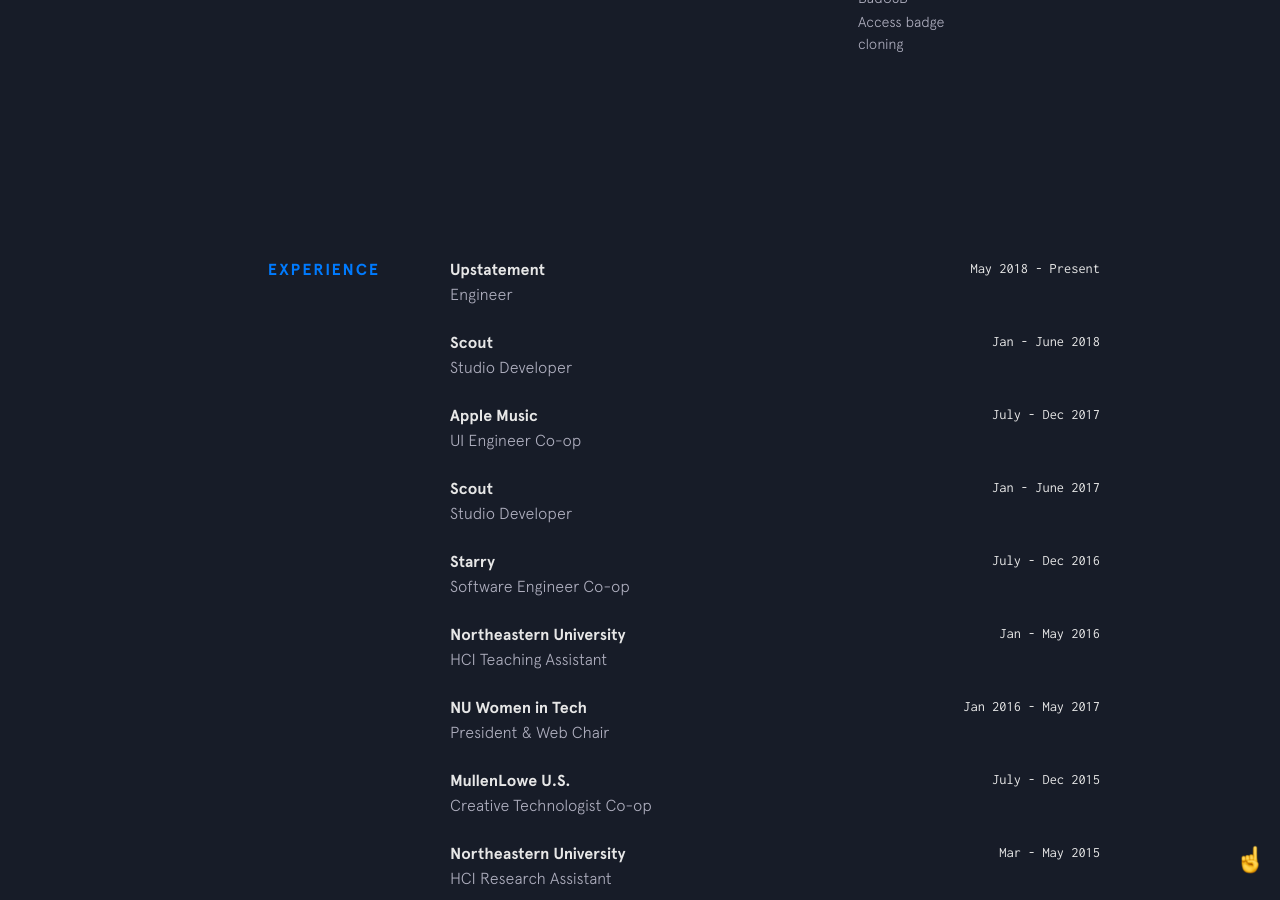
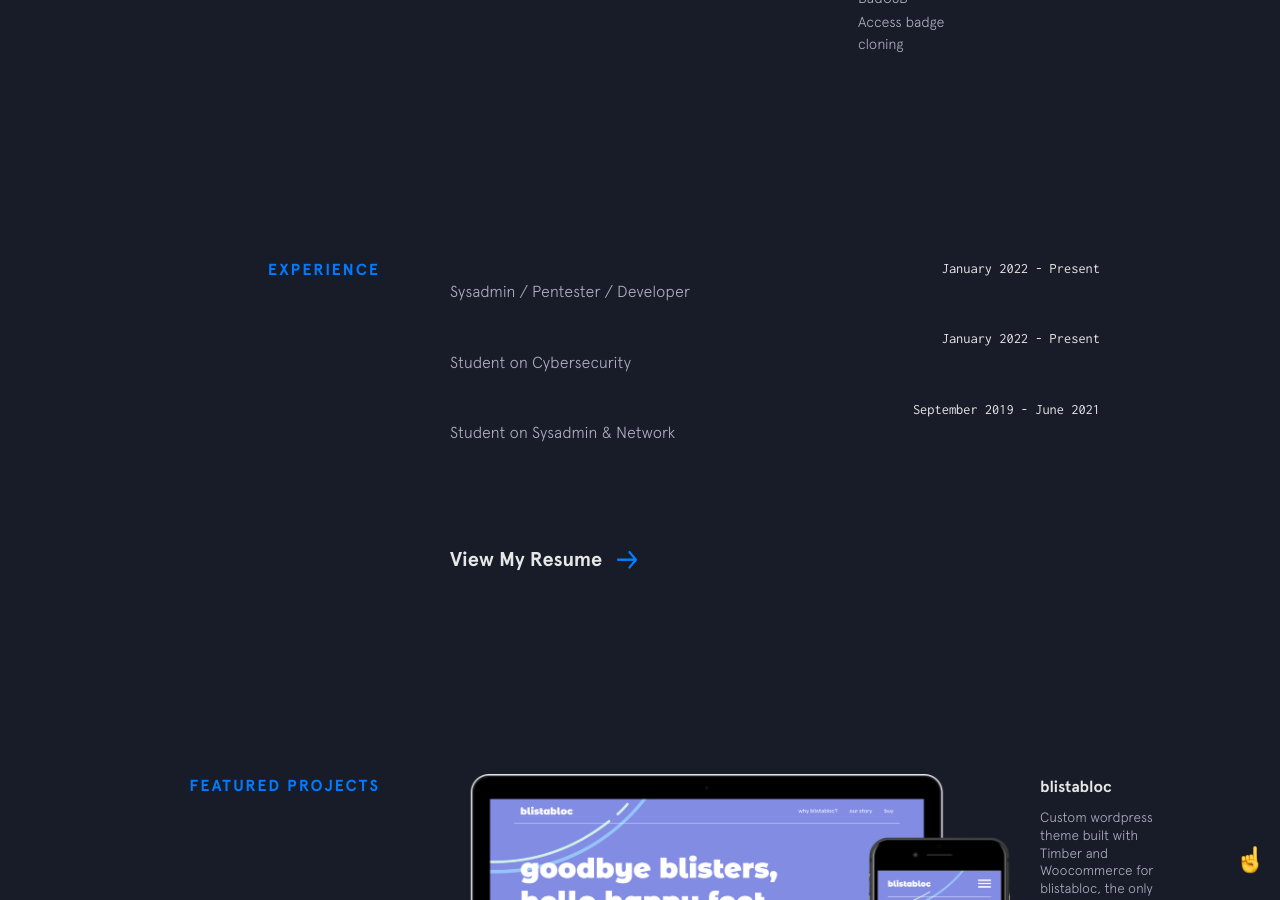
Before and after one commit to Fastiraz/Fastiraz.github.io, a Jekyll site: the page built from index.html, in a window 1280 px wide and 900 px high, scrolled down 1821 px. Built offline with Jekyll 4.4.1, drawn with Linux system fonts in a browser that asks for light colours; nearby versions of some CDN libraries.

Commit message:
Update experience.yml

```diff
--- a/_data/experience.yml
+++ b/_data/experience.yml
@@ -1,44 +1,14 @@
-- company: Upstatement
-  url: https://www.upstatement.com/
-  time: May 2018 - Present
-  position: Engineer
+- company: ####### ########
+  url: https://fastiraz.github.io/
+  time: January 2022 - Present
+  position: Sysadmin / Pentester / Developer
 
-- company: Scout
-  url: https://web.northeastern.edu/scout/
-  time: Jan - June 2018
-  position: Studio Developer
+- company: ####
+  url: https://fastiraz.github.io/
+  time: January 2022 - Present
+  position: Student on Cybersecurity
 
-- company: Apple Music
-  url: https://www.apple.com/music/
-  time: July - Dec 2017
-  position: UI Engineer Co-op
-
-- company: Scout
-  url: https://web.northeastern.edu/scout/
-  time: Jan - June 2017
-  position: Studio Developer
-
-- company: Starry
-  url: https://starry.com/
-  time: July - Dec 2016
-  position: Software Engineer Co-op
-
-- company: Northeastern University
-  url: http://www.ccis.northeastern.edu/
-  time: Jan - May 2016
-  position: HCI Teaching Assistant
-
-- company: NU Women in Tech
-  url: http://nuwit.ccs.neu.edu/
-  time: Jan 2016 - May 2017
-  position: President & Web Chair
-
-- company: MullenLowe U.S.
-  url: https://us.mullenlowe.com/
-  time: July - Dec 2015
-  position: Creative Technologist Co-op
-
-- company: Northeastern University
-  url: http://www.ccis.northeastern.edu/
-  time: Mar - May 2015
-  position: HCI Research Assistant
+- company: ####### ######
+  url: https://fastiraz.github.io/
+  time: September 2019 - June 2021
+  position: Student on Sysadmin & Network
```
